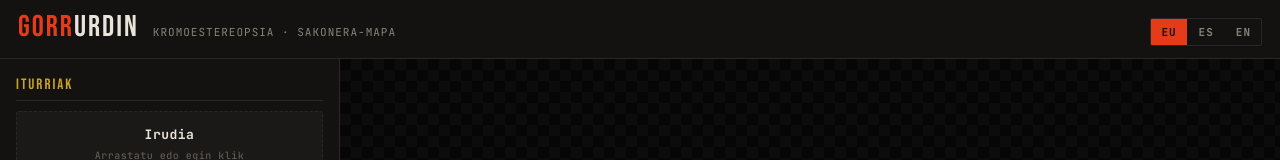
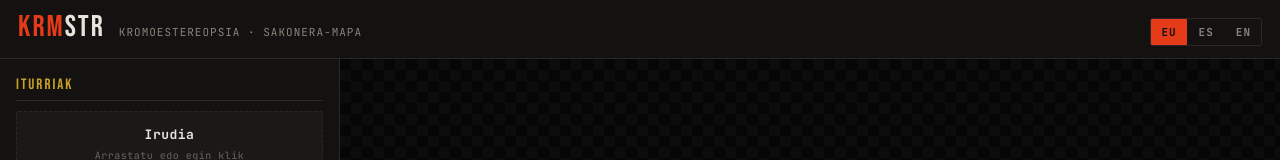
Before and after one commit to BRRK-1312/KRMSTR, a plain HTML site: page index.html in a window 1280 px wide. Shown: the top 160 px of the page. Drawn offline with Linux system fonts and the light colour scheme.

Commit message:
Update index.html

```diff
--- a/index.html
+++ b/index.html
@@ -172,7 +172,7 @@
 </head>
 <body>
 <header>
-  <div class="brand"><b>GORR</b>URDIN</div>
+  <div class="brand"><b>KRM</b>STR</div>
   <div class="tag" data-i="tagline">kromoestereopsia · sakonera-mapa</div>
   <div class="spacer"></div>
   <div class="langs">
```
